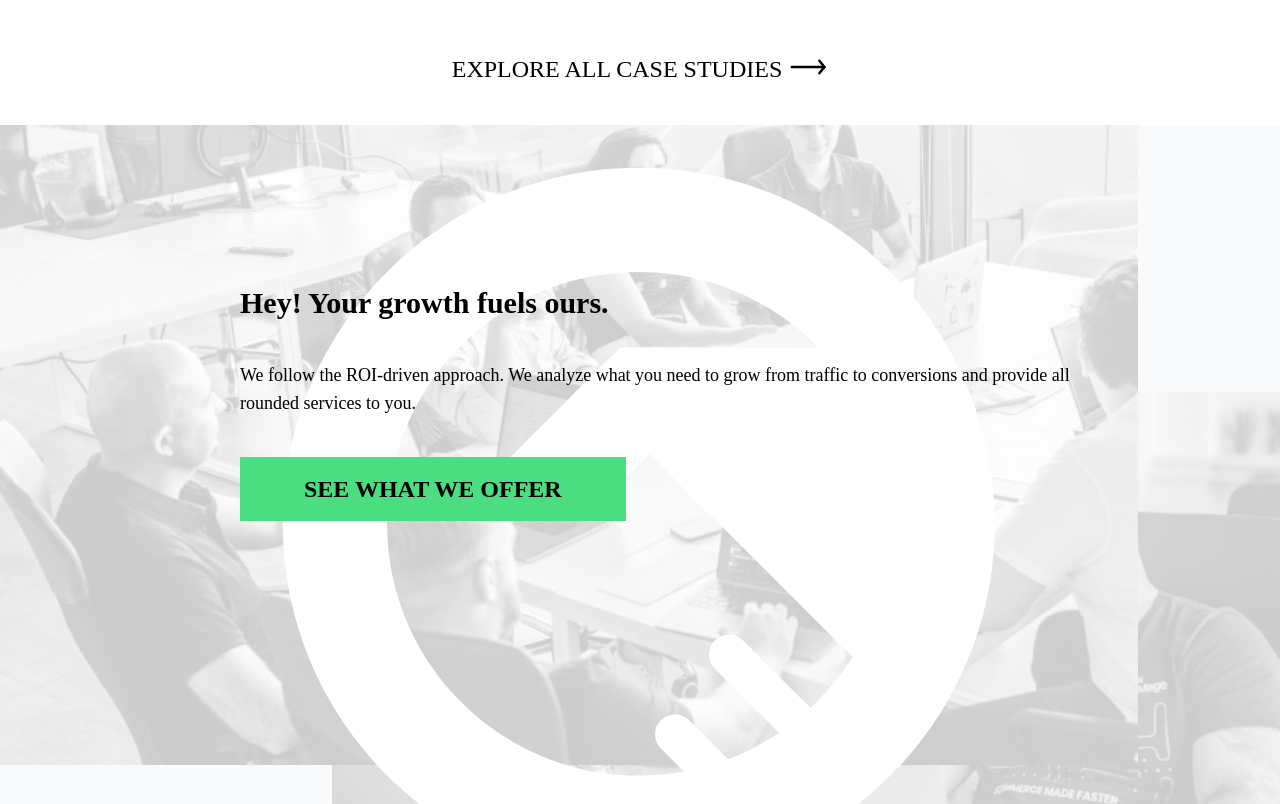
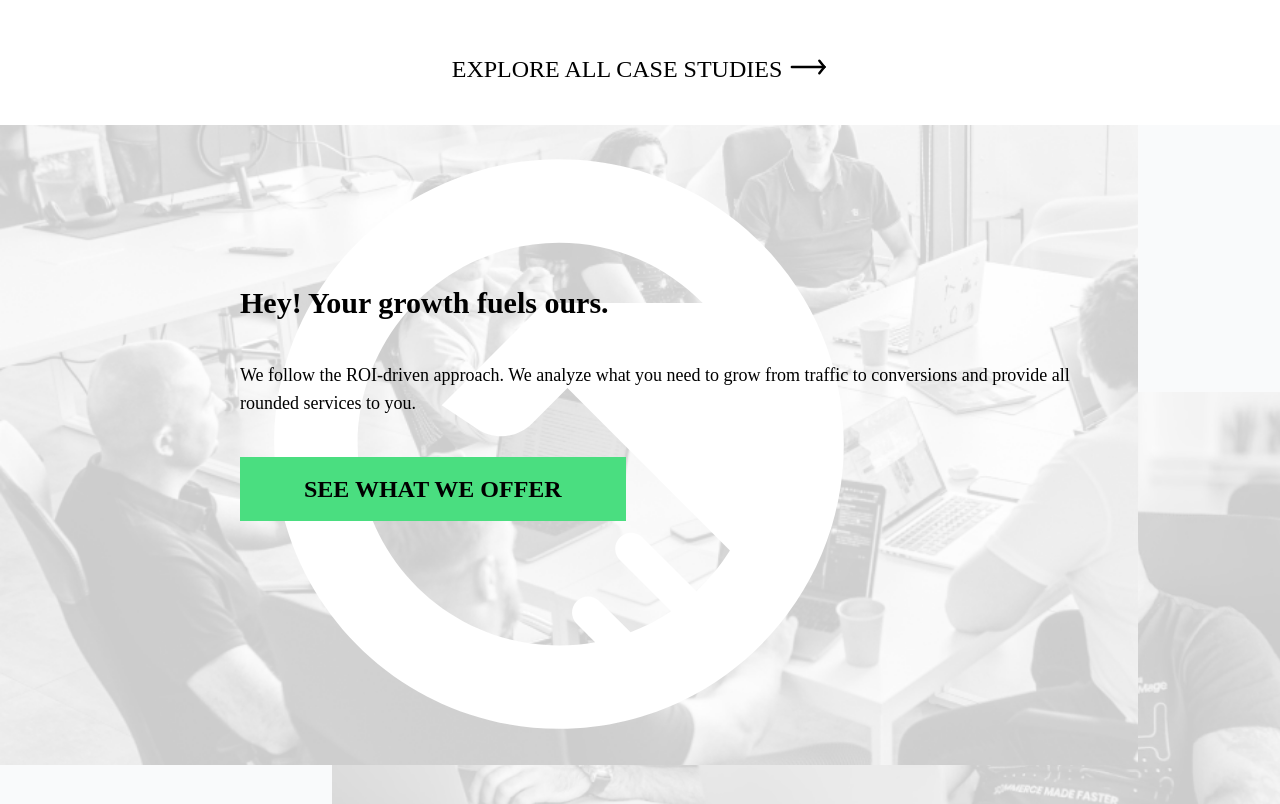
Before and after one commit to bluppco/gomage.com, an Astro site: page / in a window 1280 px wide. Shown: the part 571-1375 px from the top of the page. Built offline with nearby package versions, Linux system fonts and the light colour scheme; Astro itself is replaced by a stand-in of ours; a web font is replaced by a local one.

Commit message:
refactor: what-we-offer component

```diff
--- a/src/components/home/what-we-offer/index.astro
+++ b/src/components/home/what-we-offer/index.astro
@@ -35,7 +35,7 @@ const data = {
                 source={ data.source2 }
             />
         </div>
-        <div class="h-full aspect-square absolute left-60 right-60">
+        <div class="w-1/2 aspect-square absolute left-60 right-60">
             <PictureInternal
                 alternative_text={ data.title }
                 source={ data.source3 }
```
